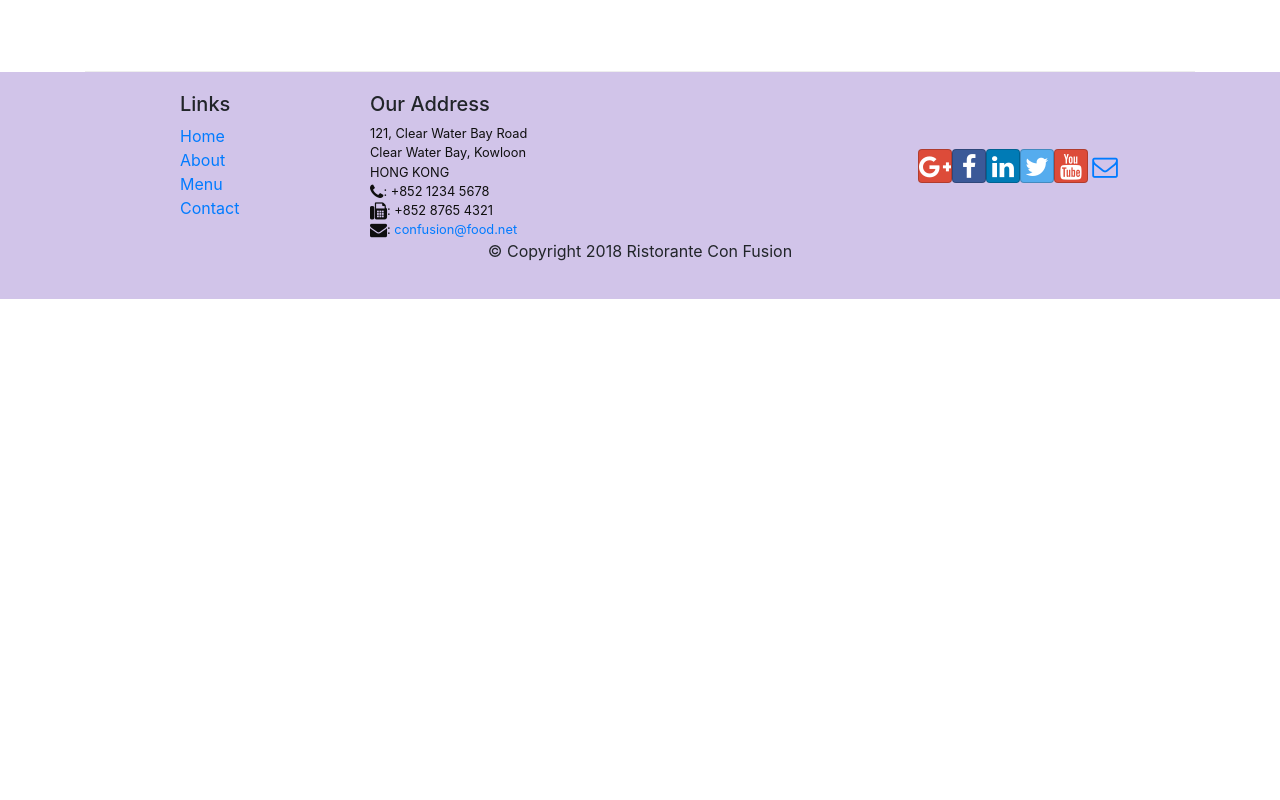
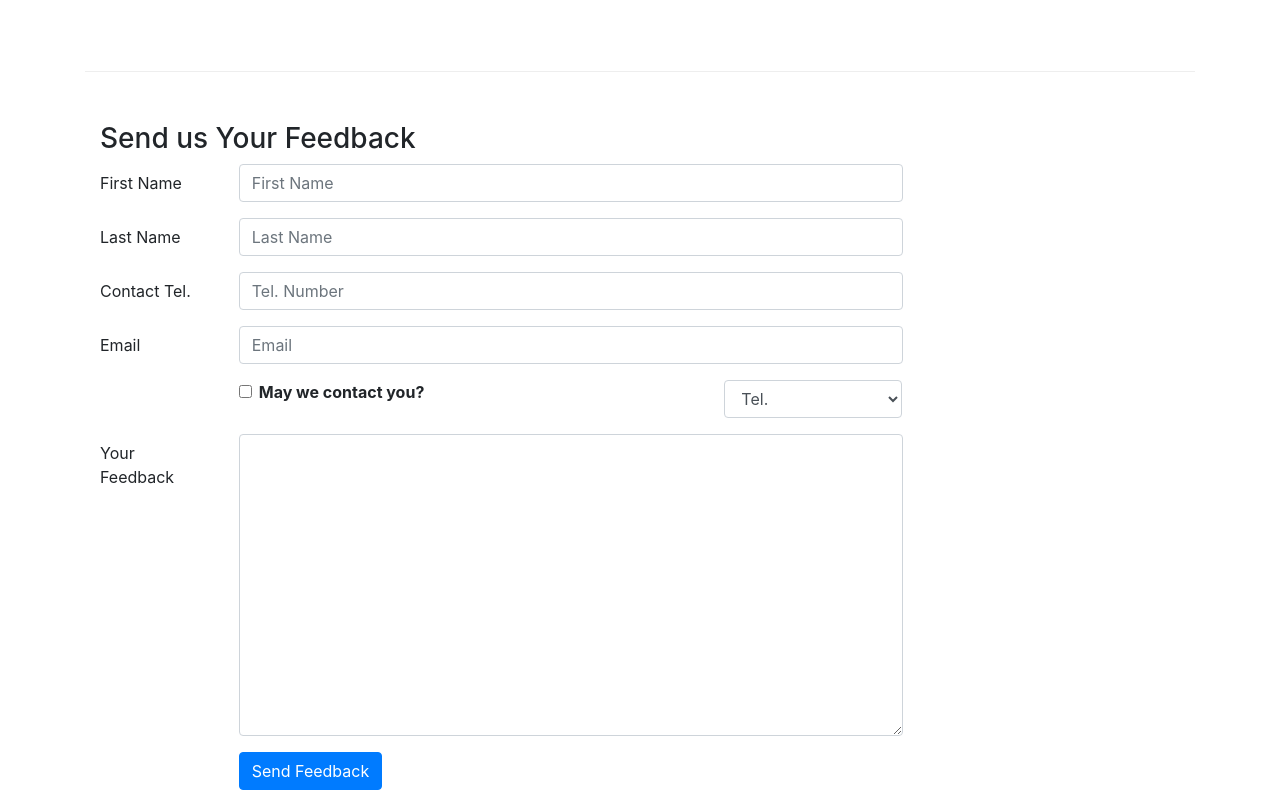
Before and after one commit to kanishka98/fornt-end-with-react, a React (Create React App) app: page /contactus in a window 1280 px wide. Shown: the part 800-1600 px from the top of the page. Before the commit the page ends 1099 px from the top, so only its background shows below. Built offline with nearby package versions, Linux system fonts and the light colour scheme.

Commit message:
Controlled Form

```diff
--- a/src/components/ContactComponent.js
+++ b/src/components/ContactComponent.js
@@ -1,7 +1,41 @@
-import React from 'react';
-import { Breadcrumb, BreadcrumbItem} from 'reactstrap';
+import React, { Component }from 'react';
+import { Breadcrumb, BreadcrumbItem, Button, Form, FormGroup, Label, Input, Col} from 'reactstrap';
 import { Link } from 'react-router-dom';
-function Contact(props) {
+class Contact extends Component {
+
+    constructor(props) {
+        super(props);
+
+        this.state = {
+            firstname:'',
+            lastname: '',
+            telnum: '',
+            email:'',
+            agree: false,
+            contactType: 'Tel.',
+            message: ''
+        }
+        this.handleSubmit = this.handleSubmit.bind(this);
+        this.handleInputChange = this.handleInputChange.bind(this);
+    }
+
+    handleInputChange(event){
+        const target = event.target;
+        const value = target.type === 'checkbox' ? target.checked : target.value
+        const name =  target.name
+
+
+        this.setState({
+            [name]: value
+        });
+    }
+
+    handleSubmit(event) {
+        console.log("Current State is: " + JSON.stringify(this.state))
+        alert("Current State is: " + JSON.stringify(this.state))
+        event.preventDefault();
+    }
+    render() {
         return(
             <div className="container">
                     <div className="row">
@@ -40,8 +74,91 @@ function Contact(props) {
                         </div>
                     </div>
                 </div>
+                <div className="row row-content">
+                    <div className="col-12">
+                        <h3>Send us Your Feedback</h3>
+                    </div>
+                    <div className="col-12 col-md-9">
+                        <Form onSubmit={this.handleSubmit}>
+                            <FormGroup row>
+                                <Label htmlFor="firstname" md={2}>First Name</Label>
+                                <Col md={10}>
+                                    <Input  type="text" id="firstname" name="firstname"
+                                       placeholder="First Name"
+                                       value={this.state.firstname}
+                                       onChange={this.handleInputChange} />
+                                </Col>
+                            </FormGroup>
+                            <FormGroup row>
+                                <Label htmlFor="lastname" md={2}>Last Name</Label>
+                                <Col md={10}>
+                                    <Input  type="text" id="lastname" name="lastname"
+                                       placeholder="Last Name"
+                                       value={this.state.lastname}
+                                       onChange={this.handleInputChange} />
+                                </Col>
+                            </FormGroup>
+                            <FormGroup row>
+                                <Label htmlFor="telnum" md={2}>Contact Tel.</Label>
+                                <Col md={10}>
+                                    <Input  type="tel" id="telnum" name="telnum"
+                                       placeholder="Tel. Number"
+                                       value={this.state.telnum}
+                                       onChange={this.handleInputChange} />
+                                </Col>
+                            </FormGroup>
+                            <FormGroup row>
+                                <Label for="email" md={2}>Email</Label>
+                                <Col md={10}>
+                                    <Input  type="email" id="email" name="telnum"
+                                       placeholder="Email"
+                                       value={this.state.email}
+                                       onChange={this.handleInputChange}/>
+                                </Col>
+                            </FormGroup>
+                            <FormGroup row>
+                                <Col md={{size: 6, offset: 2}}>
+                                    <FormGroup check>
+                                        <Label check>
+                                            <Input type="checkbox" name="agree"
+                                              checked={this.state.agree}
+                                              onChange={this.handleInputChange} /> {' '}
+                                              <strong>May we contact you?</strong>
+                                        </Label>
+                                    </FormGroup>
+                                </Col>
+                                <Col md={{size: 3, offset: 1}}>
+                                    <Input type="select" name="contactType"
+                                        value={this.state.contactType}
+                                        onChange={this.handleInputChange}>
+                                            <option>Tel.</option>
+                                            <option>Email</option>
+                                        </Input>
+                                </Col>
+                            </FormGroup>
+                            <FormGroup row>
+                                <Label htmlFor="message" md={2}>Your Feedback</Label>
+                                <Col md={10}>
+                                    <Input  type="textarea" id="message" name="message"
+                                       rows="12"
+                                       value={this.state.message}
+                                       onChange={this.handleInputChange}/>
+                                </Col>
+                            </FormGroup>
+                            <FormGroup row>
+                                <Col md={{size:10, offset: 2}}>
+                                    <Button type="submit" color="primary">
+                                        Send Feedback
+                                    </Button>
+                                </Col>
+                            </FormGroup>
+                        </Form>
+                    </div>
+                </div>
             </div>
         );
     }
 
+}
+
 export default Contact;
```
Lines whose indentation alone changed are shown as unchanged.
